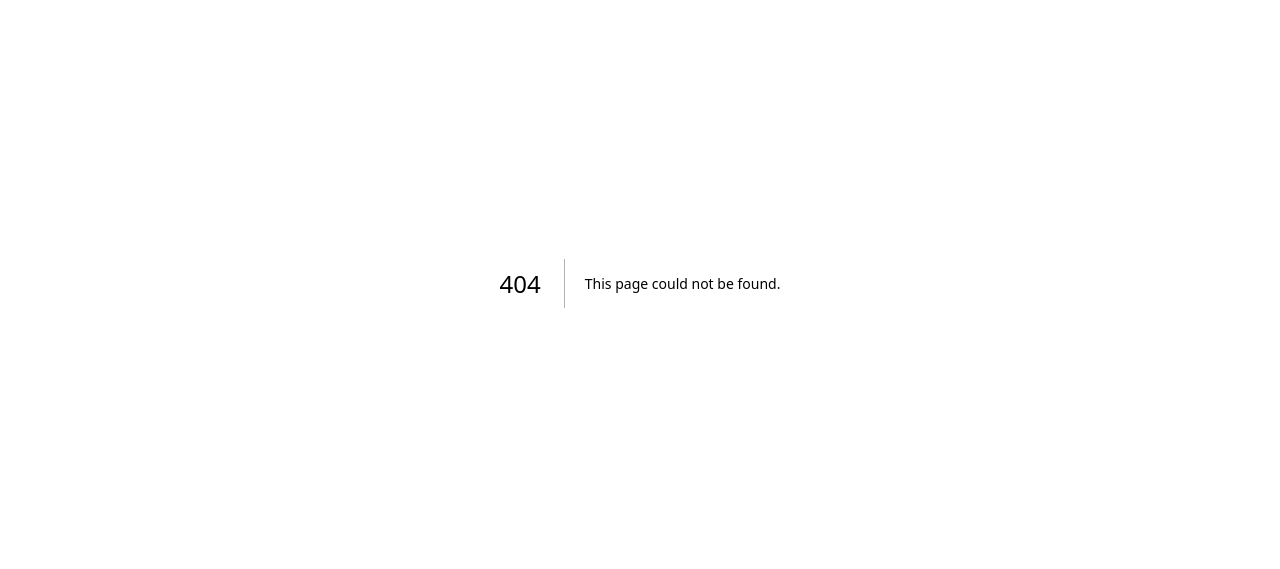
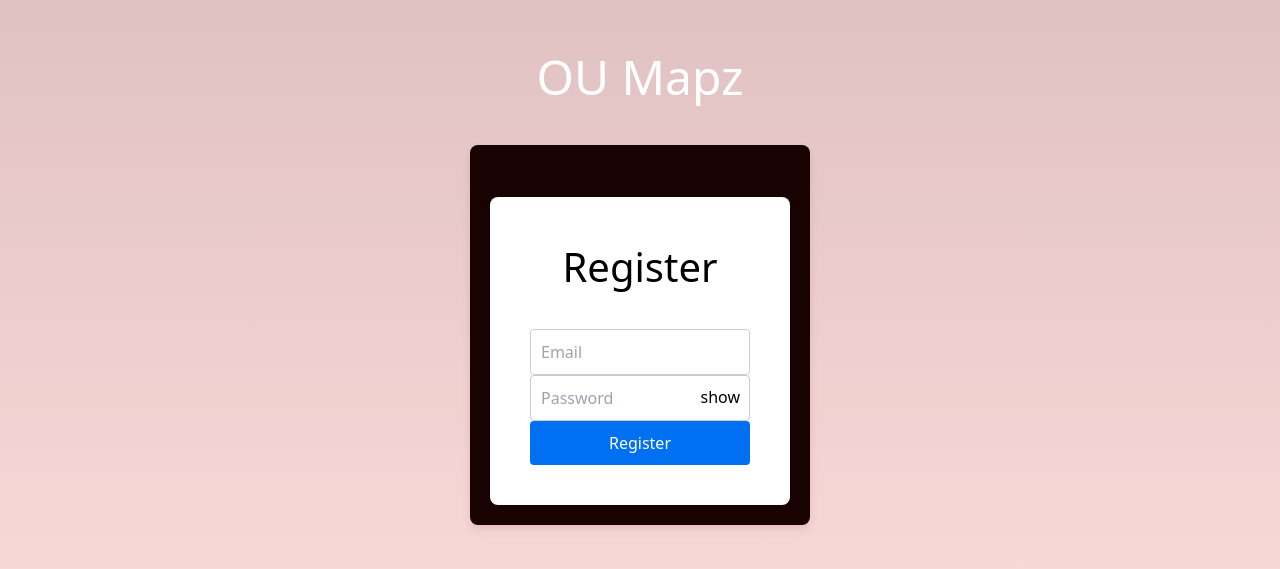
Before and after one commit to tuann72/ou-mapz, a Next.js app: page /register in a window 1280 px wide. Before the commit this address had no page. Shown: the part 117-686 px from the top of the page. Built offline with nearby package versions, Linux system fonts and the light colour scheme.

Commit message:
Created a register page similar to login and laid out basic skeleton code for creating users

```diff
--- a/src/pages/index.tsx
+++ b/src/pages/index.tsx
@@ -134,6 +134,7 @@ const loginUser = (e: React.FormEvent<HTMLFormElement>) => {
           <a href="#" className={styles.forgotPassword}>Forgot password?</a>
           <button type="submit" className={styles.loginButton}>Sign in</button>
           <button onClick={() => pageRouter.push('/map')}type="submit" className={styles.loginButton}>Continue as Guest</button>
+          <button onClick={() => pageRouter.push('/register')}type="submit" className={styles.loginButton}>Register</button>
         </form>
       </div>
     </div>
--- /dev/null
+++ b/src/pages/register.js
@@ -0,0 +1,66 @@
+import React, { useState } from 'react';
+import { createUserWithEmailAndPassword } from 'firebase/auth';
+import {auth, db} from '../../firebase.js';
+import styles from '../styles/Home.module.css';
+
+/*
+This page was created by Tristen Pham
+-> Implemented user creation for registering and creating a new account to firebase
+*/
+
+
+function RegisterPage() {
+    const [email, setEmail] = useState('');
+    const [password, setPassword] = useState('');
+    const [showPassword, setShowPassword] = useState(false);
+
+    const handleUserCreation = (e) => {
+        // prevent default form behavior
+        e.preventDefault();
+        // login logic here
+        createUserWithEmailAndPassword(auth, email, password)
+          .then((userCredential) => {
+            // User created and get user info
+            const user = userCredential.user;
+          })
+          .catch((error) => {
+            // Handle errors here
+            console.error('Error creating user:', error.message);
+          });
+      }
+  return (
+    <div className={styles.container}>
+      <h1 className={styles.mainTitle}>OU Mapz</h1>
+      <div className={styles.loginFormContainer}>
+        <form onSubmit={(e) => handleUserCreation(e)} // please don't edit this line, or if you are just save original version as well -tristen
+        className={styles.loginForm}>
+          <h2 className={styles.loginTitle}>Register</h2>
+          <input
+            type="email" // Ensuring this input is for emails
+            placeholder="Email"
+            value={email}
+            onChange={(e) => setEmail(e.target.value)}
+            className={styles.inputField}
+            required
+          />
+          <div className={styles.passwordInput}>
+            <input
+              type={showPassword ? "text" : "password"}
+              placeholder="Password"
+              value={password}
+              onChange={(e) => setPassword(e.target.value)}
+              className={styles.inputField}
+              required
+            />
+            <span className={styles.togglePassword} onClick={() => setShowPassword(!showPassword)}>
+              {showPassword ? 'hide' : 'show'}
+            </span>
+          </div>
+          <button type="submit" className={styles.loginButton}>Register</button>
+        </form>
+      </div>
+    </div>
+  );
+}
+
+export default RegisterPage;
```
